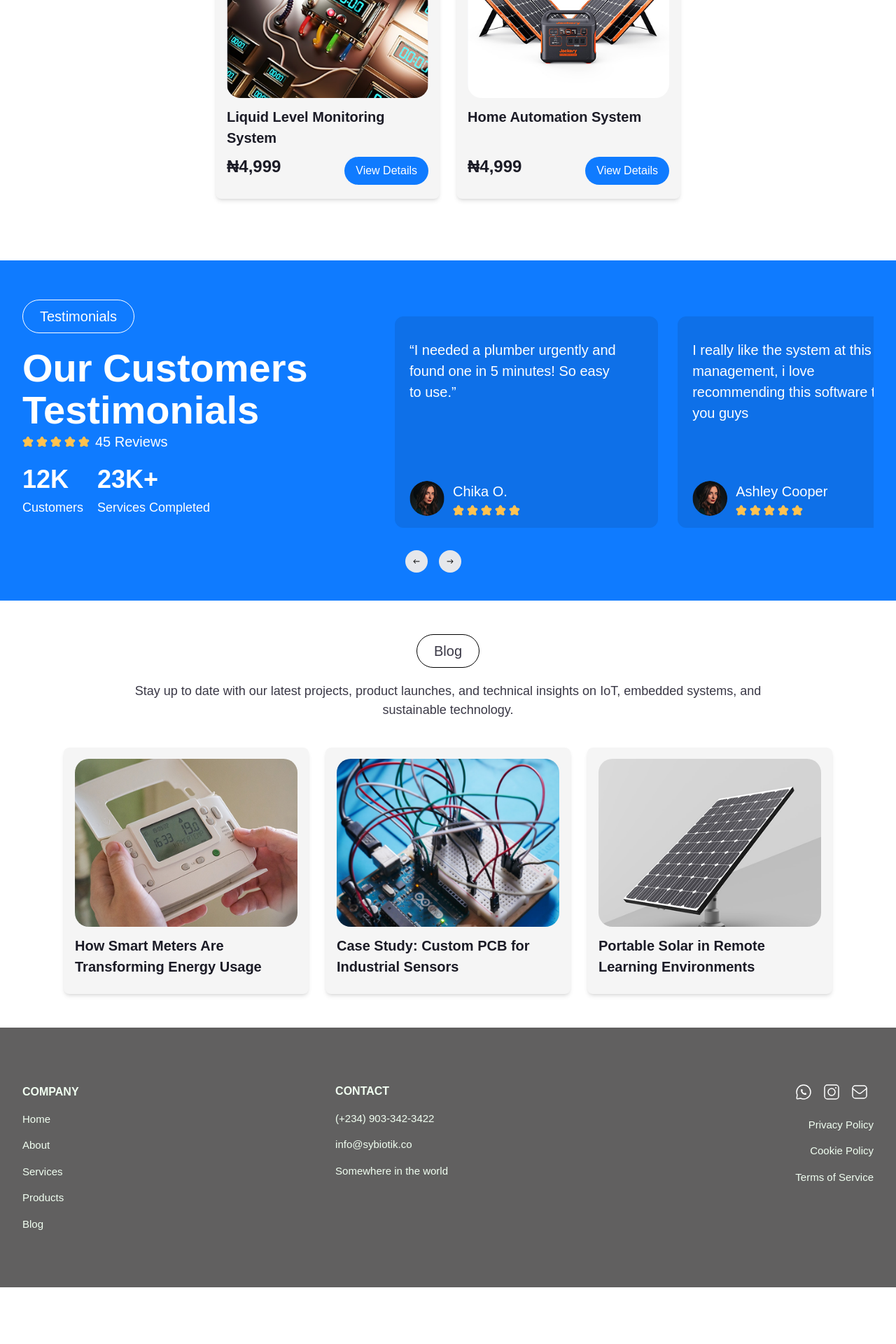
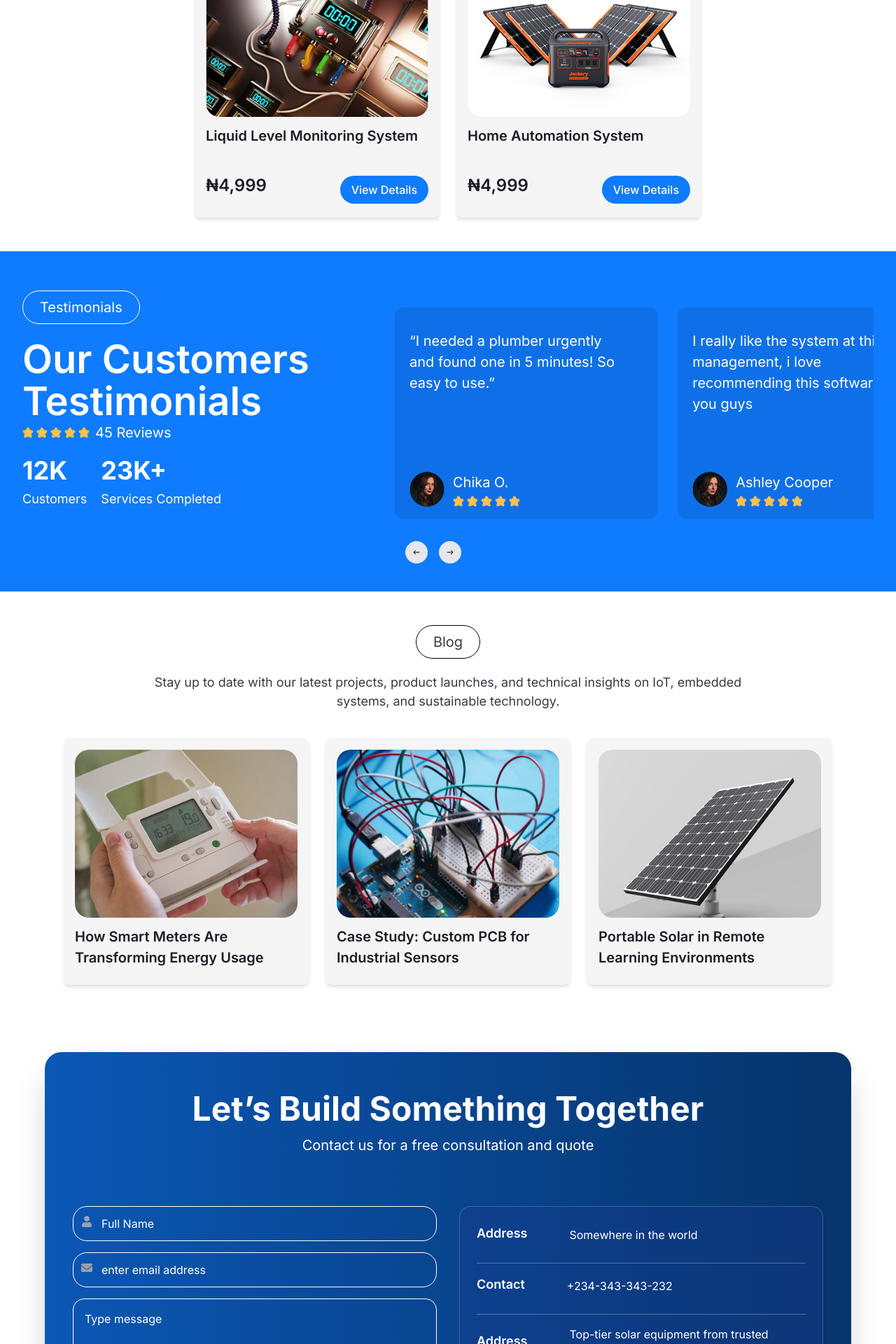
Before and after one commit to itsadaeze/symbiotik, a Next.js app: page / in a window 1280 px wide. Shown: the part 3767-5687 px from the top of the page at 70% size. Before the commit the page ends 5606 px from the top, so only its background shows below. Built offline with nearby package versions, Linux system fonts and the light colour scheme.

Commit message:
added contact section

```diff
--- a/src/app/globals.css
+++ b/src/app/globals.css
@@ -1,5 +1,5 @@
 @import "tailwindcss";
 
 body {
-  font-family: Arial, Helvetica, sans-serif;
+  font-family: 'inter';
 }
--- a/src/app/page.tsx
+++ b/src/app/page.tsx
@@ -1,4 +1,5 @@
 
+import ContactForm from "@/components/contact";
 import AboutUs from "../components/aboutus";
 import BlogSection from "../components/blog";
 
@@ -21,8 +22,8 @@ export default function Home() {
     <WhyChooseUs/>
     <ProductSection/>
     <Testimonial />
-
-    <BlogSection />
+   <BlogSection />
+   <ContactForm />
    </div>
   );
 }
--- a/src/components/blog.tsx
+++ b/src/components/blog.tsx
@@ -15,7 +15,7 @@ const BlogSection = () => {
           borderColor="border-1 border-[#000000]"
           className='font-[400] py-2 text-[#3A3846] text-[16px] lg:text-[20px]  '
           />
-            <p className='text-[18px] font-[400] text-[#3A3846] text-center mt-5 w-[70%]'>Stay up to date with our latest projects, product launches, and technical insights on IoT, embedded systems, and sustainable technology.</p>
+            <p className='text-[18px] font-[400] text-[#3A3846] text-center mt-5 w-[80%] md:w-[70%]'>Stay up to date with our latest projects, product launches, and technical insights on IoT, embedded systems, and sustainable technology.</p>
           <div className="flex flex-wrap justify-center gap-6 mt-10">
             {blogPosts.map((post) => (
               <BlogCard
--- a/src/components/contact.tsx
+++ b/src/components/contact.tsx
@@ -16,11 +16,11 @@ export default function ContactForm() {
   };
 
   return (
-    <section className="bg-gradient-to-r from-blue-600 to-blue-800 text-white rounded-3xl p-10 max-w-6xl mx-auto my-12 shadow-2xl">
-      <h2 className="text-3xl md:text-4xl font-bold text-center mb-2">Let’s Build Something Together</h2>
-      <p className="text-center text-lg mb-8">Contact us for a free consultation and quote</p>
+    <section className="bg-gradient-to-r from-[#0B57B5] to-[#06346B] text-white rounded-3xl p-10 max-w-6xl mx-auto my-12 shadow-2xl w-[95%]  ">
+      <h2 className="text-3xl md:text-[48px]  font-bold text-center mb-2 mt-3">Let’s Build Something Together</h2>
+      <p className="text-center font-normal text-[20px] mb-8">Contact us for a free consultation and quote</p>
 
-      <div className="grid md:grid-cols-2 gap-8">
+      <div className="grid md:grid-cols-2 gap-8 py-10">
         {/* Form */}
         <form onSubmit={handleSubmit} className="space-y-4">
           <div className="relative">
@@ -31,7 +31,7 @@ export default function ContactForm() {
               placeholder="Full Name"
               value={formData.name}
               onChange={handleChange}
-              className="w-full pl-10 pr-4 py-3 rounded-full border border-white bg-transparent placeholder-white focus:outline-none focus:ring-2 focus:ring-white"
+              className="w-full pl-10 pr-4 py-3 rounded-[20px] border border-white bg-transparent placeholder-white focus:outline-none focus:ring-2 focus:ring-white"
               required
             />
           </div>
@@ -43,7 +43,7 @@ export default function ContactForm() {
               placeholder="enter email address"
               value={formData.email}
               onChange={handleChange}
-              className="w-full pl-10 pr-4 py-3 rounded-full border border-white bg-transparent placeholder-white focus:outline-none focus:ring-2 focus:ring-white"
+              className="w-full pl-10 pr-4 py-3 rounded-[20px] border border-white bg-transparent placeholder-white focus:outline-none focus:ring-2 focus:ring-white"
               required
             />
           </div>
@@ -65,20 +65,20 @@ export default function ContactForm() {
         </form>
 
         {/* Contact Info */}
-        <div className="bg-blue-900/30 rounded-2xl p-6 space-y-6 border border-white/20">
-          <div>
+        <div className="bg-blue-900/30 rounded-2xl p-6 space-y-6 border border-white/20 ">
+          <div className="flex items-center gap-15 ">
             <h4 className="font-semibold text-lg mb-1">Address</h4>
             <p>Somewhere in the world</p>
           </div>
-          <div className="border-t border-white/30 pt-4">
+          <div className="border-t border-white/30 pt-4 flex items-center gap-15">
             <h4 className="font-semibold text-lg mb-1">Contact</h4>
             <p>+234-343-343-232</p>
           </div>
-          <div className="border-t border-white/30 pt-4">
+          <div className="border-t border-white/30 pt-4 flex items-center gap-15">
             <h4 className="font-semibold text-lg mb-1">Address</h4>
             <p>Top-tier solar equipment from trusted manufacturers</p>
           </div>
-          <div className="border-t border-white/30 pt-4">
+          <div className="border-t border-white/30 pt-4 flex items-center gap-15">
             <h4 className="font-semibold text-lg mb-1">Socials</h4>
             <div className="flex space-x-4 mt-2 text-2xl">
               <FaWhatsapp className="hover:text-green-400 cursor-pointer" />
--- a/src/components/product.tsx
+++ b/src/components/product.tsx
@@ -59,7 +59,7 @@ const ProductSection = () => {
           />
           </div>
            <p className='text-[18px] font-[400] text-[#3A3846] text-center mt-7'> Explore our growing range of innovative, user-friendly electronics built to simplify life and optimize energy usage.</p>
-        <div className="flex flex-wrap justify-center gap-6 py-10 ">
+           <div className="flex flex-wrap justify-center gap-6 mt-10">
           {products.map((product) => (
             <ProductCard
               key={product.id}
--- a/src/components/testimonials.tsx
+++ b/src/components/testimonials.tsx
@@ -61,18 +61,18 @@ const Testimonial = () => {
     <section className=" bg-[#0F7BFF] px-[1rem] py-10  w-full md:px-[2rem] lg:px-8 ">
       <div className="max-w-[1400px] mx-auto">
         <div className="flex flex-col lg:flex-row items-center  ">
-          <div className=" w-[70%]">
+          <div className="w-full md:w-[70%] flex flex-col items-center md:items-start">
             <Button
               text="Testimonials"
               textColor="text-[#1B1B26]"
               borderColor="border-1 border-[#FFFFFF]"
               className="font-[400] py-2 text-[white] text-[16px] lg:text-[20px]  "
             />
-            <p className="font-[600] text-[56px] text-white leading-15 mt-5">
+            <p className="font-[600] text-[36px] text-center md:text-left lg:text-[56px] text-white leading-15 mt-5">
               Our Customers Testimonials
             </p>
 
-            <div className="flex gap-2">
+            <div className="flex gap-2 justify-center md:justify-start">
               <div className="flex gap-1">
                 <Image src={icons.rating} alt="rating" className="w-4" />
                 <Image src={icons.rating} alt="rating" className="w-4" />
@@ -82,12 +82,12 @@ const Testimonial = () => {
               </div>
               <p className="text-white font-[400] text-[20px]">45 Reviews</p>
             </div>
-            <div className="flex gap-5 mt-3 text-white">
+            <div className="flex gap-10 md:gap-5 mt-3 text-white ">
               <div>
                 <p className="text-[36px] font-[700] ">12K</p>
                 <p className="text-[18px] font-[400]">Customers</p>
               </div>
-              <div>
+              <div className="flex flex-col items-center md:items-start">
                 <p className="text-[36px] font-[700] ">23K+</p>
                 <p className="text-[18px] font-[400] ">Services Completed</p>
               </div>
--- a/src/components/ui/productCard.tsx
+++ b/src/components/ui/productCard.tsx
@@ -12,10 +12,10 @@ interface ProductCardProps {
 
 const ProductCard: React.FC<ProductCardProps> = ({ imageSrc, title, price, onViewDetails }) => {
   return (
-    <div className="bg-[#F5F5F5] rounded-lg shadow-md p-4 flex flex-col items-start text-left w-[25%]">
-      <div className="relative w-full h-60 mb-3">
-        <Image src={imageSrc} alt={title} fill className="object-cover rounded-[20px]" />
-      </div>
+    <div className="bg-[#F5F5F5] rounded-lg shadow-md p-4 flex flex-col items-start text-left w-[350px] ">
+              <div className="relative w-full h-60 mb-3">
+                <Image src={imageSrc} alt={title} fill className="object-cover rounded-[20px] " />
+              </div>
       <h3 className="text-[20px] font-semibold text-[#1B1B26] mb-1 text-left h-16">{title}</h3>
 
       <div className="flex justify-between w-full items-center ">
--- a/src/components/ui/testimonialcard.tsx
+++ b/src/components/ui/testimonialcard.tsx
@@ -22,10 +22,10 @@ const TestimonialCard: React.FC<TestimonialCardProps> = ({
   description,
 }) => {
   return (
-    <div className={`w-[55%] bg-[#0E70E8] border border-[#0E70E8] rounded-[12px] flex-shrink-0 ${className}`}>
+    <div className={`w-[70%] md:w-[55%] bg-[#0E70E8] border border-[#0E70E8] rounded-[12px] flex-shrink-0 ${className}`}>
       <div className="w-full h-[300px] px-5 py-4 flex flex-col justify-between">
 
-        <p className="text-[20px] font-[400] text-white w-[90%] text-start mt-4">{description}</p>
+        <p className="text-[20px] font-[400] text-white md:w-[90%] text-start mt-4">{description}</p>
 
 
         <div className="flex gap-3 items-center mt-4">
```
